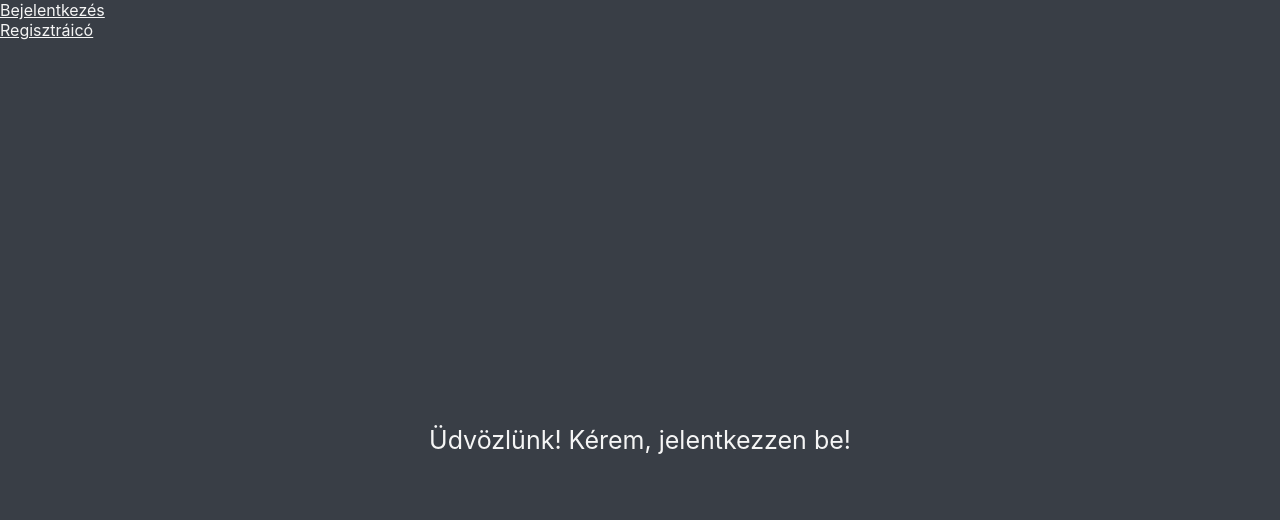
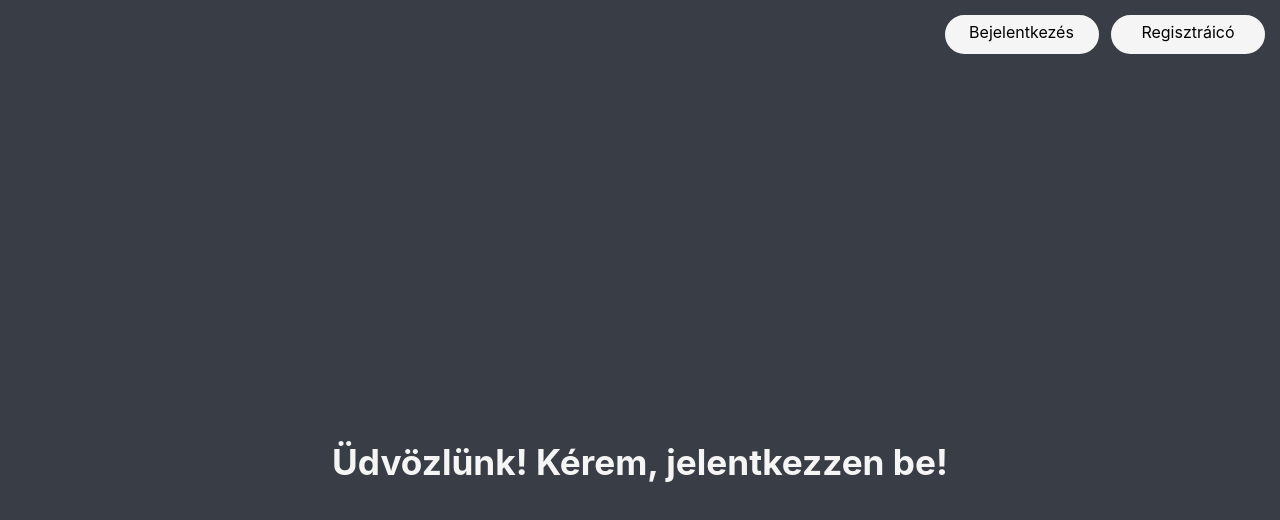
Before and after one commit to RickBally/nye-2025-webapp-project, a React (Create React App) app: page / in a window 1280 px wide. Shown: the top 520 px of the page. Built offline with nearby package versions, Linux system fonts and the light colour scheme; the HTML template or start-up script is replaced by a standard one.

Commit message:
Finished UI

```diff
--- a/src/css/home.css
+++ b/src/css/home.css
@@ -0,0 +1,30 @@
+.navBar {
+    justify-content: end;
+    margin: 15px;
+    gap: 1%;
+    display: flex;
+}
+.homeBody {
+    display: flex;
+    align-items: center;
+    justify-content: center;
+    font-size: 2.2rem;
+    font-weight: bold;
+    margin-bottom: 15px
+}
+#navigateButton {
+    display: flex;
+    width: 150px;
+    height: 35px;
+    align-items: center;
+    justify-content: center;
+    background-color: whitesmoke;
+    border: 2px solid whitesmoke;
+    border-radius: 20px;
+}
+
+#navigateText {
+    text-decoration: none;
+    color: black;
+    margin-bottom: 5px;
+}
```
